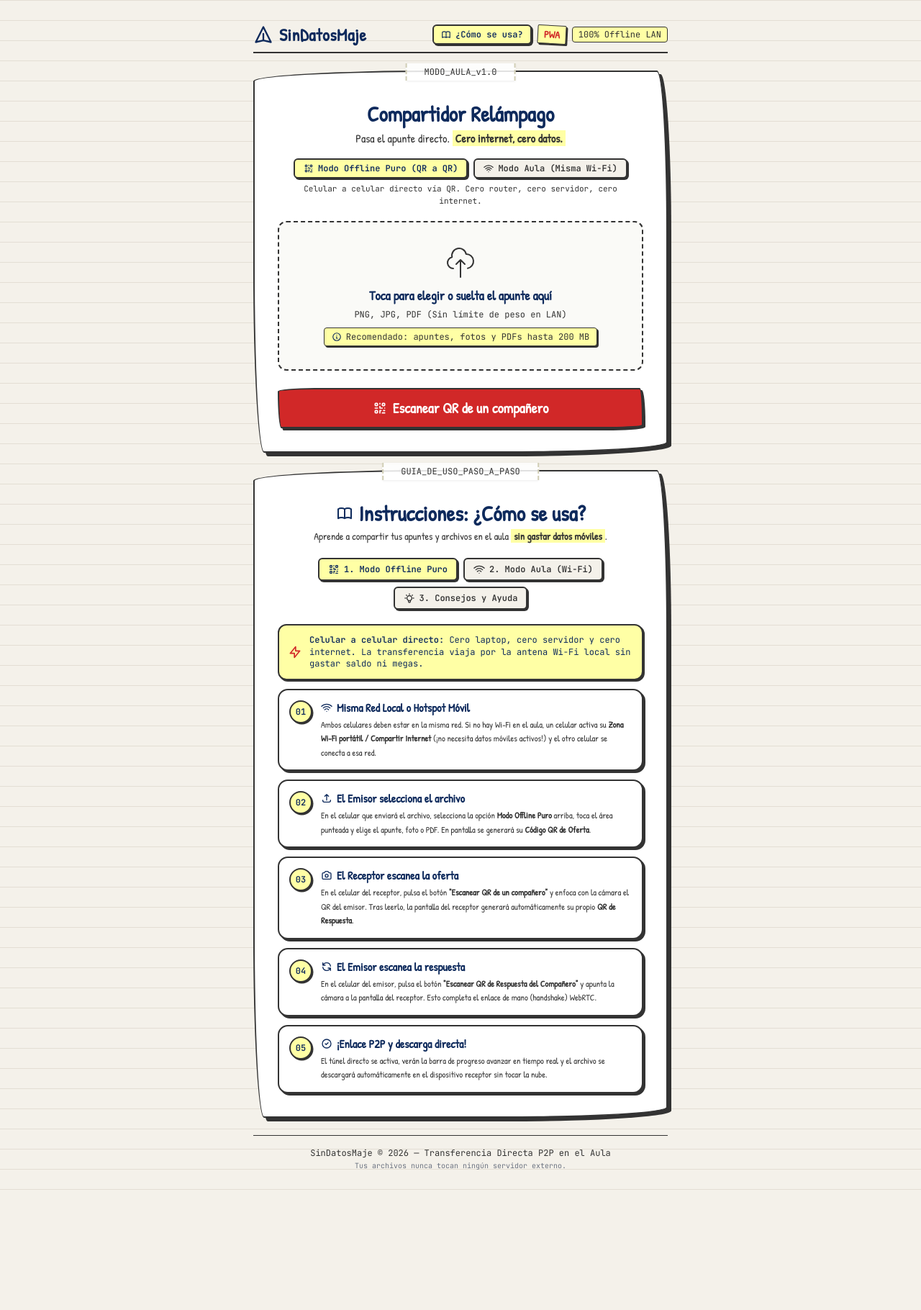
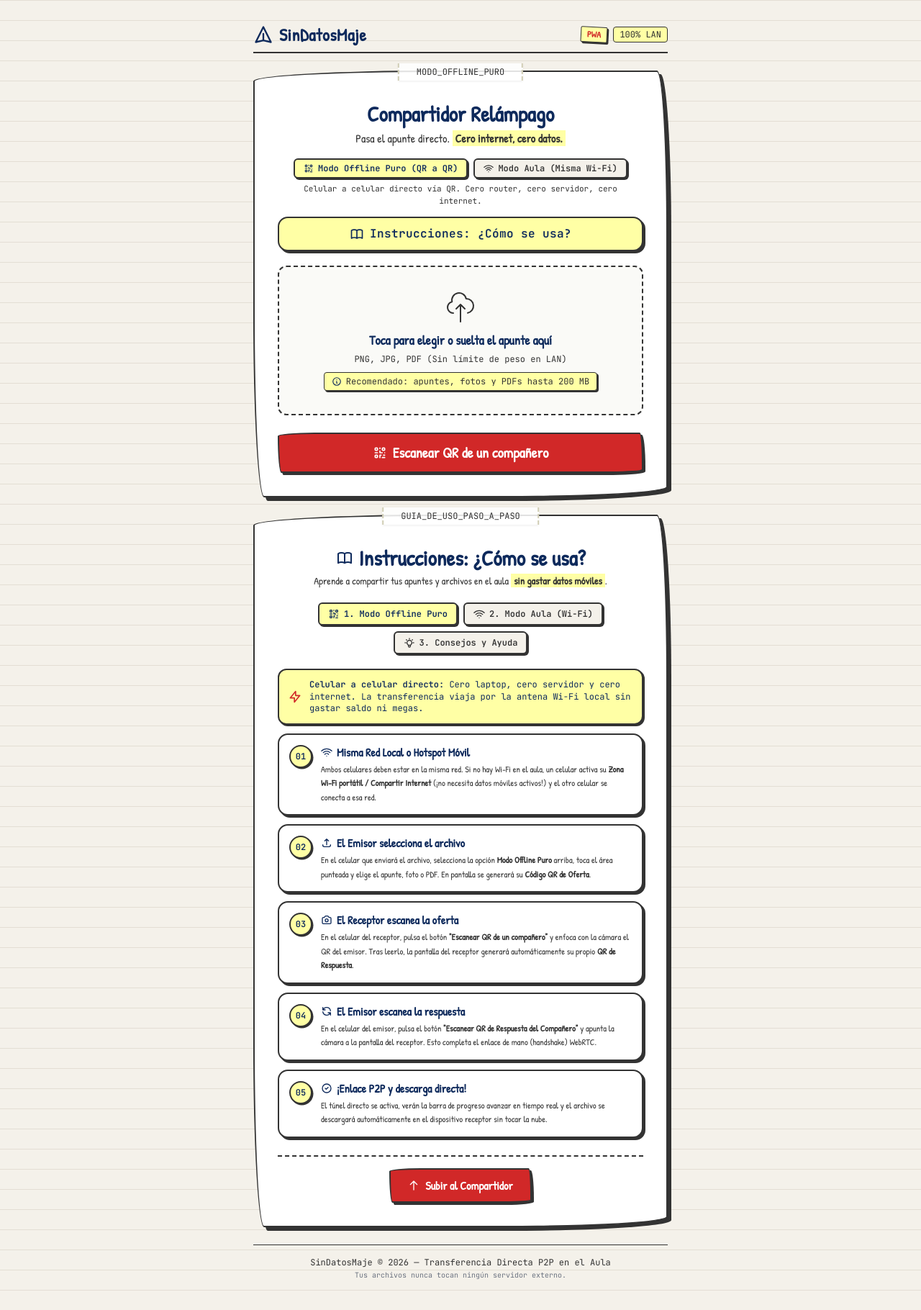
Before and after one commit to freddyguevara085-stack/SinDatosMaje, a Django app: page / in a window 1280 px wide. Shown: the whole page at 72% size. Before the commit the page ends 1653 px from the top, so only its background shows below. Run offline with Django 5.2, Linux system fonts and the light colour scheme; some libraries are stand-ins or nearby versions.

Commit message:
fix(ui): reubicar boton de instrucciones a la tarjeta principal, limpiar header en movil y hacer cinta washi tape dinamica segun modo

```diff
--- a/core/template/core/index.html
+++ b/core/template/core/index.html
@@ -123,7 +123,7 @@
     }
   </style>
 </head>
-<body class="min-h-[100dvh] flex flex-col justify-between p-4 sm:p-6">
+<body id="top" class="min-h-[100dvh] flex flex-col justify-between p-4 sm:p-6">
 
   <!-- Encabezado -->
   <header class="max-w-xl mx-auto w-full flex items-center justify-between py-2 border-b-2 border-[#333333]">
@@ -134,20 +134,13 @@
       </svg>
       <span class="text-2xl font-bold tracking-wide">SinDatosMaje</span>
     </a>
-    <div class="flex gap-2 items-center">
-      <!-- Botón de acceso a instrucciones -->
-      <a href="#instrucciones" class="bg-[#FFFFA5] hover:bg-[#FFFFA5]/80 text-[#0E2A5C] px-2.5 py-1 border-2 border-[#333333] rounded-md text-xs font-mono-tech font-bold flex items-center gap-1.5 shadow-[2px_2px_0px_#333333] active:translate-x-[1px] active:translate-y-[1px] transition-all cursor-pointer" title="Ver guía de instrucciones paso a paso">
-        <svg class="w-3.5 h-3.5 text-[#0E2A5C]" fill="none" stroke="currentColor" stroke-width="2" viewBox="0 0 24 24">
-          <path stroke-linecap="round" stroke-linejoin="round" d="M12 6.253v13m0-13C10.832 5.477 9.246 5 7.5 5S4.168 5.477 3 6.253v13C4.168 18.477 5.754 18 7.5 18s3.332.477 4.5 1.253m0-13C13.168 5.477 14.754 5 16.5 5c1.747 0 3.332.477 4.5 1.253v13C19.832 18.477 18.247 18 16.5 18c-1.746 0-3.332.477-4.5 1.253"></path>
-        </svg>
-        <span>¿Cómo se usa?</span>
-      </a>
+    <div class="flex gap-1.5 sm:gap-2 items-center flex-shrink-0">
       <!-- PWA Badge estilo sticky note -->
-      <span class="bg-[#FFFFA5] text-[#D12828] px-2 py-0.5 border border-[#333333] shadow-[2px_2px_0px_#333333] transform rotate-3 rounded-sm text-sm font-bold" title="Esta es una PWA instálable">
+      <span class="bg-[#FFFFA5] text-[#D12828] px-2 py-0.5 border border-[#333333] shadow-[2px_2px_0px_#333333] transform rotate-3 rounded-sm text-xs font-bold whitespace-nowrap" title="Esta es una PWA instalable">
         PWA
       </span>
-      <span class="bg-[#FFFFA5] text-[#333333] px-2 py-0.5 border border-[#333333] rounded text-xs font-mono-tech">
-        100% Offline LAN
+      <span class="bg-[#FFFFA5] text-[#333333] px-2 py-0.5 border border-[#333333] rounded text-xs font-mono-tech whitespace-nowrap">
+        100% LAN
       </span>
     </div>
   </header>
@@ -175,9 +168,9 @@
 
     <div class="relative sketch-card p-6 sm:p-8">
 
-      <!-- Cinta adhesiva en la parte superior -->
-      <div class="absolute -top-3 left-1/2 -translate-x-1/2 washi-tape px-6 py-1 text-xs font-mono-tech text-[#333333]">
-        MODO_AULA_v1.0
+      <!-- Cinta adhesiva dinámica en la parte superior -->
+      <div id="modeWashiTape" class="absolute -top-3 left-1/2 -translate-x-1/2 washi-tape px-6 py-1 text-xs font-mono-tech text-[#333333]">
+        MODO_OFFLINE_PURO
       </div>
 
       <!-- Título y subtítulo -->
@@ -207,6 +200,14 @@
         <p id="modeDescription" class="text-[11px] font-mono-tech text-[#333333] text-center mt-1.5 px-2">
           Celular a celular directo vía QR. Cero router, cero servidor, cero internet.
         </p>
+
+        <!-- Botón amplio, cómodo y destacado para ver las Instrucciones -->
+        <a href="#instrucciones" id="openGuideBtn" class="mt-3.5 w-full py-2.5 px-4 bg-[#FFFFA5] hover:bg-[#FFFFA5]/80 text-[#0E2A5C] border-2 border-[#333333] rounded-[14px] font-bold text-sm sm:text-base shadow-[3px_3px_0px_#333333] active:translate-x-[2px] active:translate-y-[2px] active:shadow-[1px_1px_0px_#333333] transition-all flex items-center justify-center gap-2 cursor-pointer font-mono-tech">
+          <svg class="w-4 h-4 sm:w-5 sm:h-5 text-[#0E2A5C] flex-shrink-0" fill="none" stroke="currentColor" stroke-width="2" viewBox="0 0 24 24">
+            <path stroke-linecap="round" stroke-linejoin="round" d="M12 6.253v13m0-13C10.832 5.477 9.246 5 7.5 5S4.168 5.477 3 6.253v13C4.168 18.477 5.754 18 7.5 18s3.332.477 4.5 1.253m0-13C13.168 5.477 14.754 5 16.5 5c1.747 0 3.332.477 4.5 1.253v13C19.832 18.477 18.247 18 16.5 18c-1.746 0-3.332.477-4.5 1.253"></path>
+          </svg>
+          <span class="tracking-wide">Instrucciones: ¿Cómo se usa?</span>
+        </a>
       </div>
 
 
@@ -621,6 +622,16 @@
         </div>
       </div>
 
+      <!-- Botón para volver arriba cómodamente -->
+      <div class="mt-6 pt-4 border-t-2 border-dashed border-[#333333] flex justify-center">
+        <a href="#top" class="sketch-btn-primary px-6 py-2.5 font-bold text-base shadow-[3px_3px_0px_#333333] active:translate-x-[2px] active:translate-y-[2px] transition-all cursor-pointer flex items-center gap-2">
+          <svg class="w-4 h-4 text-white" fill="none" stroke="currentColor" stroke-width="2" viewBox="0 0 24 24">
+            <path stroke-linecap="round" stroke-linejoin="round" d="M5 10l7-7m0 0l7 7m-7-7v18"></path>
+          </svg>
+          <span>Subir al Compartidor</span>
+        </a>
+      </div>
+
     </section>
   </main>
 
@@ -745,10 +756,13 @@
       }
     }
 
+    const modeWashiTape = document.getElementById('modeWashiTape');
+
     // Manejo de pestañas de modo
     function setConnectionMode(mode) {
       connectionMode = mode;
       if (mode === 'lan') {
+        if (modeWashiTape) modeWashiTape.innerText = 'MODO_AULA_LAN';
         modeLanBtn.className = 'px-3 py-1 text-xs font-mono-tech border-2 border-[#333333] rounded-md font-bold bg-[#FFFFA5] text-[#0E2A5C] shadow-[2px_2px_0px_#333333] cursor-pointer transition-all flex items-center gap-1.5';
         modeDirectBtn.className = 'px-3 py-1 text-xs font-mono-tech border-2 border-[#333333] rounded-md font-bold bg-[#F4F1EA] text-[#333333] hover:bg-[#FFFFA5] shadow-[2px_2px_0px_#333333] cursor-pointer transition-all flex items-center gap-1.5';
         if (directScanResponseArea) directScanResponseArea.classList.add('hidden');
@@ -757,6 +771,7 @@
           modeDescription.innerText = 'Modo Aula: Ambos en la misma Wi-Fi o Hotspot con el servidor Django.';
         }
       } else {
+        if (modeWashiTape) modeWashiTape.innerText = 'MODO_OFFLINE_PURO';
         modeDirectBtn.className = 'px-3 py-1 text-xs font-mono-tech border-2 border-[#333333] rounded-md font-bold bg-[#FFFFA5] text-[#0E2A5C] shadow-[2px_2px_0px_#333333] cursor-pointer transition-all flex items-center gap-1.5';
         modeLanBtn.className = 'px-3 py-1 text-xs font-mono-tech border-2 border-[#333333] rounded-md font-bold bg-[#F4F1EA] text-[#333333] hover:bg-[#FFFFA5] shadow-[2px_2px_0px_#333333] cursor-pointer transition-all flex items-center gap-1.5';
         if (hostConfigArea) hostConfigArea.classList.add('hidden');
--- a/static/sw.js
+++ b/static/sw.js
@@ -1,4 +1,4 @@
-const CACHE_NAME = 'sindatos-shell-v5';
+const CACHE_NAME = 'sindatos-shell-v6';
 const SHELL_ASSETS = [
   '/',
   '/manifest.json',
```
